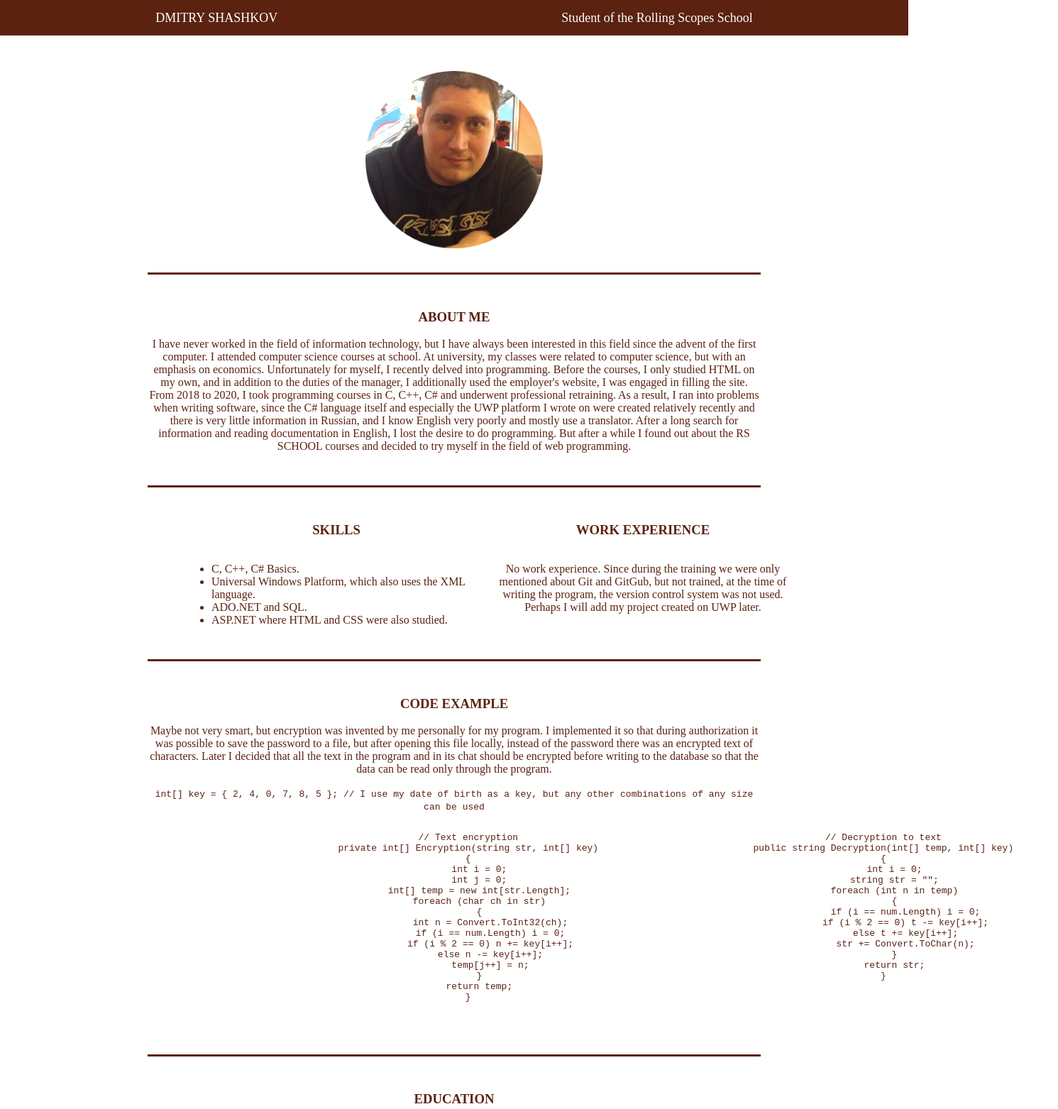
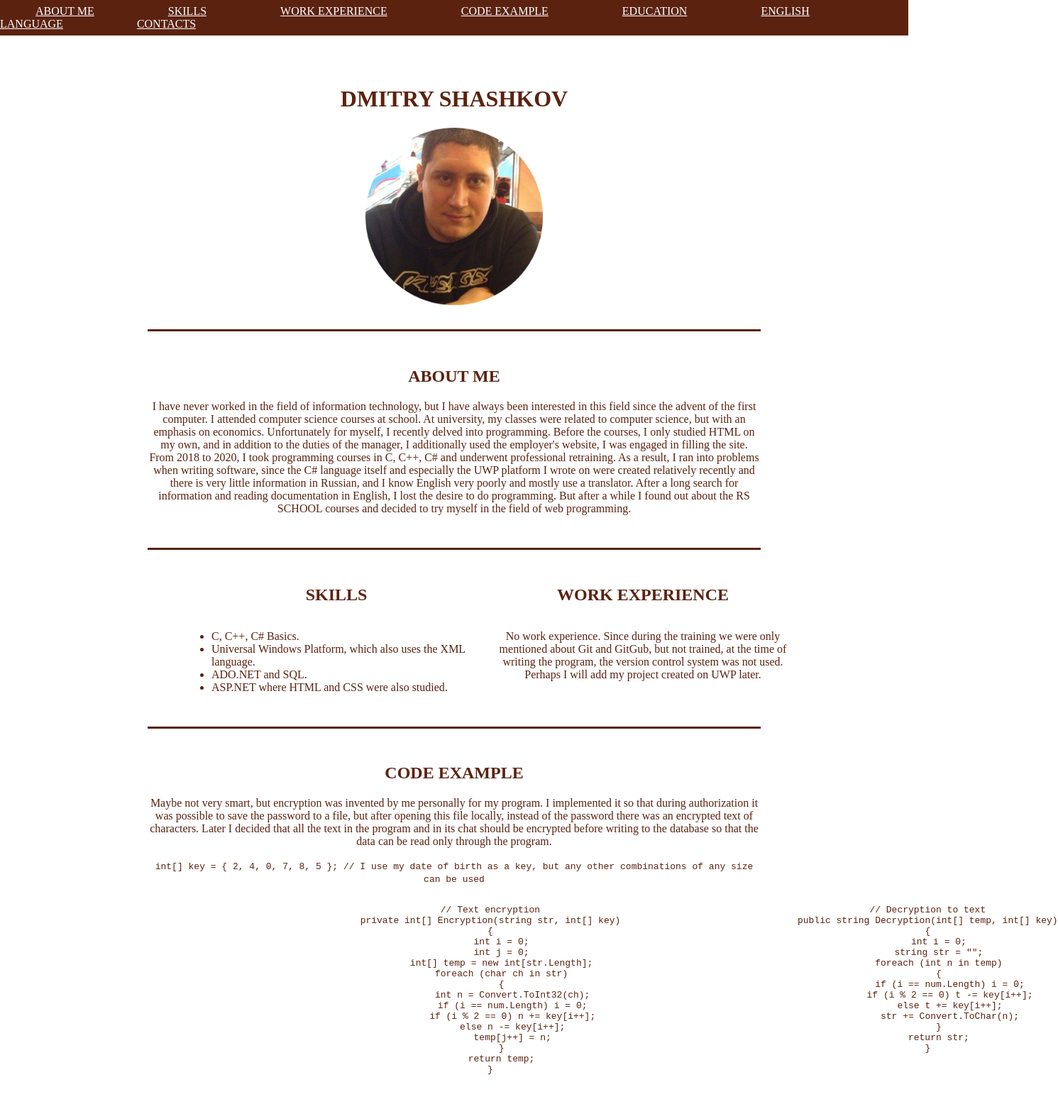
Before and after one commit to ShashkovDG/rsschool-cv, a plain HTML site: page index.html in a window 1280 px wide. Shown: the top 1563 px of the page at 71% size, 1491 px wide, since content can reach past the window. Drawn offline with Linux system fonts and the light colour scheme.

Commit message:
update files

```diff
--- a/index.html
+++ b/index.html
@@ -9,17 +9,26 @@
 </head>
 <body>
     <header>
-        <span>DMITRY SHASHKOV</span>
-        <span>Student of the Rolling Scopes School</span>
+        <nav>
+            <a href="#about-me" alt="">ABOUT ME</a>
+            <a href="#skills" alt="">SKILLS</a>
+            <a href="#work-experience" alt="">WORK EXPERIENCE</a>
+            <a href="#code-example" alt="">CODE EXAMPLE</a>
+            <a href="#education" alt="">EDUCATION</a>
+            <a href="#english-language" alt="">ENGLISH LANGUAGE</a>
+            <a href="#contacts" alt="">CONTACTS</a>
+        </nav>
     </header>
 
+    <main>
         <div class="container">
+            <h1>DMITRY SHASHKOV</h1>
             <div class="element"><img src="image.png" alt="photo" width="250px" height="250px"></div>
 
             <div class="separator"></div>
 
-        <div class="element">
-            <h3>ABOUT ME</h3>
+            <div class="element" id="about-me">
+                <h2>ABOUT ME</h2>
                 <p>I have never worked in the field of information technology, but I have always been interested in this field since the advent of the first computer.
                     I attended computer science courses at school. At university, my classes were related to computer science, but with an emphasis on economics.
                     Unfortunately for myself, I recently delved into programming. Before the courses, I only studied HTML on my own, and in addition to the duties of the manager,
@@ -31,9 +40,9 @@
 
             <div class="separator"></div>
 
-        <div class="element-2">
+            <div class="element-2" id="skills">
                 <div class="element">
-                <h3>SKILLS</h3>
+                    <h2>SKILLS</h2>
                     <div class="element-3">
                         <ul style="text-align: left;">
                             <li>C, C++, C# Basics.</li>
@@ -44,8 +53,8 @@
                     </div>
                 </div>
 
-            <div class="element">
-                <h3>WORK EXPERIENCE</h3>
+                <div class="element" id="work-experience">
+                    <h2>WORK EXPERIENCE</h2>
                     <div class="element-3">
                         <p>No work experience. Since during the training we were only mentioned about Git and GitGub, but not trained, at the time of writing the program,
                             the version control system was not used. Perhaps I will add my project created on UWP later.</p>
@@ -55,8 +64,8 @@
 
             <div class="separator"></div>
 
-        <div class="element">
-            <h3>CODE EXAMPLE</h3>
+            <div class="element" id="code-example">
+                <h2>CODE EXAMPLE</h2>
                 <p>Maybe not very smart, but encryption was invented by me personally for my program. I implemented it so that during authorization it was possible to save the password to a file,
                  but after opening this file locally, instead of the password there was an encrypted text of characters. Later I decided that all the text in the program and in its chat should
                     be encrypted before writing to the database so that the data can be read only through the program.</p>
@@ -110,8 +119,8 @@
 
             <div class="separator"></div>
 
-        <div class="element">
-            <h3>EDUCATION</h3>
+            <div class="element" id="education">
+                <h2>EDUCATION</h2>
                 <div class="element-3">
                     <ul style="text-align: left;">
                         <li>Russian State University of Tourism and Service, Moscow, 2003-2008, Qualification computer scientist - economist in the specialty "Applied computer science in economics".</li>
@@ -122,16 +131,17 @@
 
             <div class="separator"></div>
 
-        <div class="element">
-            <h3>ENGLISH LANGUAGE</h3>
+            <div class="element" id="english-language">
+                <h2>ENGLISH LANGUAGE</h2>
                 <p>The level of language proficiency is very low. I use a translator.</p>
             </div>
         </div>
+    </main>
 
     <footer>
             <div><a href="https://github.com/ShashkovDG" style="color: white">&COPY; 2022 ShashkovDG</a></div>
-            <div>
-                <h3 style="text-align: center;">CONTACTS</h3>
+            <div id="contacts">
+                <h2 style="text-align: center;">CONTACTS</h2>
                 <div class="element-3">
                     <ul style="text-align: left;">
                         <li>E-mail: shashkovdg@gmail.com</li>
--- a/style.css
+++ b/style.css
@@ -12,9 +12,9 @@ header {
     justify-content: center;
 }
 
-header span {
-   margin: 0px 200px;
-   font-size: large;
+header a {
+   margin: 0px 50px;
+   color:#ffffff;
 }
 
 .container {
@@ -22,6 +22,7 @@ header span {
     flex-direction: column;
     margin: 100px 200px;
     text-align: center;
+    color: #5b2210;
 }
 
 .element {
```
Lines whose indentation alone changed are shown as unchanged.
